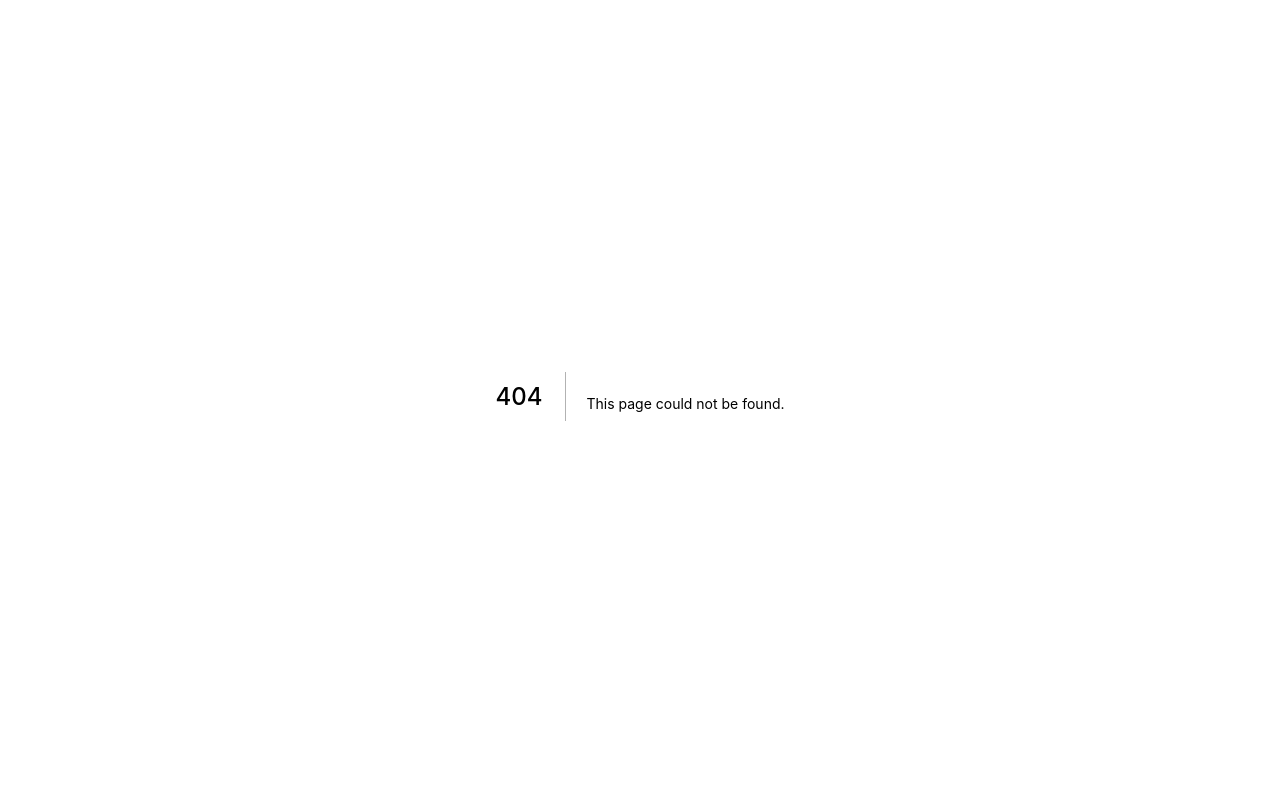
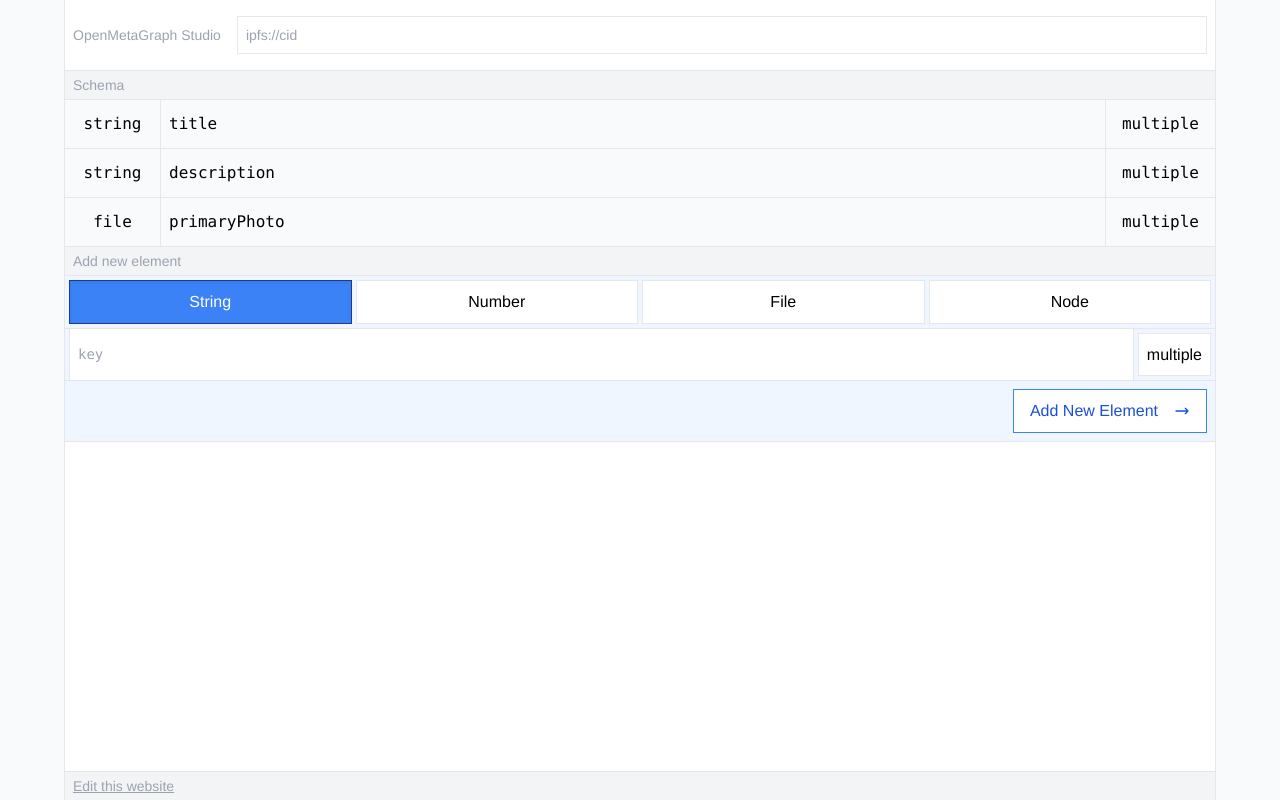
Before and after one commit to rebase-foundation/openmetagraph, a Next.js app in the folder apps/web/: page /studio in a window 1280 px wide. Before the commit this address had no page. Built offline with nearby package versions, Linux system fonts and the light colour scheme.

Commit message:
add a distraction

```diff
--- a/apps/web/package.json
+++ b/apps/web/package.json
@@ -9,8 +9,11 @@
     "lint": "next lint"
   },
   "dependencies": {
+    "@headlessui/react": "^1.5.0",
+    "classnames": "^2.3.1",
     "cors": "^2.8.5",
     "express-graphql": "0.12.0",
+    "formik": "^2.2.9",
     "graphql": "^16.2.0",
     "ipfs-http-client": "^55.0.0",
     "next": "12.1.0",
--- a/apps/web/pages/index.tsx
+++ b/apps/web/pages/index.tsx
@@ -53,7 +53,9 @@ export default function Web() {
               OpenMetaGraph gateway
             </a>
             , or use{" "}
-            <a href="https://openmetagraph.com/api/graphql">a public one.</a>
+            <a href="https://www.openmetagraph.com/api/graphql">
+              a public one.
+            </a>
           </p>
 
           <pre className="text-sm">
--- /dev/null
+++ b/apps/web/pages/studio.tsx
@@ -0,0 +1,257 @@
+import cn from "classnames";
+import { useState } from "react";
+
+interface StringSchemaElement {
+  object: "string";
+  multiple: boolean;
+  key: string;
+}
+
+interface FileSchemaElement {
+  object: "file";
+  multiple: boolean;
+  types: string[];
+  key: string;
+}
+
+interface NumberSchemaElement {
+  object: "number";
+  multiple: boolean;
+  key: string;
+}
+
+interface NodeSchemaElement {
+  object: "node";
+  multiple: boolean;
+  schema: string;
+  key: string;
+}
+
+type SchemaElement =
+  | FileSchemaElement
+  | StringSchemaElement
+  | NumberSchemaElement
+  | NodeSchemaElement;
+
+type Schema = {
+  elements: {
+    [key: string]: SchemaElement;
+  };
+};
+
+export default function Web() {
+  const [schema, setSchema] = useState<SchemaElement[]>([
+    {
+      key: "title",
+      object: "string",
+      multiple: false,
+    },
+    {
+      key: "description",
+      object: "string",
+      multiple: false,
+    },
+    {
+      key: "primaryPhoto",
+      object: "file",
+      multiple: false,
+      types: ["image/png"],
+    },
+  ]);
+  const [next, setNext] = useState<Partial<SchemaElement>>({
+    object: "string",
+  });
+
+  const elements = schema.map((el) => {
+    return (
+      <div className="flex items-center border-b flex-row w-full h-full font-mono">
+        <div className="px-2 border-r justify-center w-24 bg-gray-50 flex items-center h-12">
+          {el.object}
+        </div>
+        <div className="bg-gray-50 flex flex-1 items-center p-2 border-r h-12">
+          {el.key}
+        </div>
+
+        <div
+          className={cn({
+            "bg-gray-50 flex h-12 items-center px-4": true,
+          })}
+        >
+          multiple
+        </div>
+      </div>
+    );
+  });
+
+  return (
+    <div className="bg-gray-50 flex w-full">
+      <div className="flex flex-col bg-white w-full h-full max-w-6xl mx-auto border-l border-r">
+        <div className="px-2 py-4 border-b items-center flex text-sm  text-gray-400">
+          <div className="mr-4">OpenMetaGraph Studio</div>
+          <input
+            placeholder="ipfs://cid"
+            className="flex border bg-white p-2 flex-1"
+          />
+        </div>
+
+        <div className="px-2 py-1 border-b flex justify-between text-sm bg-gray-100 text-gray-400">
+          <div>Schema</div>
+        </div>
+
+        <div className="flex flex-col">
+          {elements}
+
+          <div className="px-2 py-1 border-b text-sm bg-gray-100  text-gray-400">
+            <div>Add new element</div>
+          </div>
+
+          <div className="p-1 bg-blue-50">
+            <div className="flex flex-row justify-between gap-1">
+              <button
+                className={cn({
+                  "border hover:opacity-70 px-4 py-2 flex-1": true,
+                  "bg-blue-500 text-white border-blue-900 shadow-inner":
+                    next.object === "string",
+                  "bg-white": next.object !== "string",
+                })}
+                onClick={() => setNext((p) => ({ ...p, object: "string" }))}
+              >
+                String
+              </button>
+              <button
+                className={cn({
+                  "border hover:opacity-70 px-4 py-2 flex-1": true,
+                  "bg-blue-500 text-white border-blue-900 shadow-inner":
+                    next.object === "number",
+                  "bg-white": next.object !== "number",
+                })}
+                onClick={() => setNext((p) => ({ ...p, object: "number" }))}
+              >
+                Number
+              </button>
+              <button
+                className={cn({
+                  "border hover:opacity-70 px-4 py-2 flex-1": true,
+                  "bg-blue-500 text-white border-blue-900 shadow-inner":
+                    next.object === "file",
+                  "bg-white": next.object !== "file",
+                })}
+                onClick={() => setNext((p) => ({ ...p, object: "file" }))}
+              >
+                File
+              </button>
+              <button
+                className={cn({
+                  "border hover:opacity-70 px-4 py-2 flex-1": true,
+                  "bg-blue-500 text-white border-blue-900 shadow-inner":
+                    next.object === "node",
+                  "bg-white": next.object !== "node",
+                })}
+                onClick={() => setNext((p) => ({ ...p, object: "node" }))}
+              >
+                Node
+              </button>
+            </div>
+          </div>
+
+          <div className="border-t flex border-b w-full bg-blue-50">
+            <input
+              placeholder="key"
+              className={cn({
+                "border-r ml-1 border-l px-2 py-2 flex font-mono text-sm": true,
+                "flex-1": next.object !== "file" && next.object !== "node",
+                "flex-2": next.object === "file",
+              })}
+              value={next.key}
+              onChange={(e) =>
+                setNext((p) => ({
+                  ...p,
+                  key: e.target.value.replace(" ", "_"),
+                }))
+              }
+            />
+
+            {next.object === "file" && (
+              <input
+                placeholder={`["images/png", "images/gif"]`}
+                className="border-r px-2 py-2 flex flex-1 font-mono text-sm"
+                value={next.types}
+                onChange={(e) =>
+                  setNext((p) => ({
+                    ...p,
+                    key: e.target.value.replace(" ", "_"),
+                  }))
+                }
+              />
+            )}
+            {next.object === "node" && (
+              <div className="flex items-center flex-1 pl-2 border-r bg-white ">
+                <div className="text-sm font-mono">{`ipfs://`}</div>
+                <input
+                  placeholder={`cid`}
+                  className="h-full flex flex-1 font-mono text-sm"
+                  value={next.schema}
+                  onChange={(e) =>
+                    setNext((p) => ({
+                      ...p,
+                      schema: e.target.value
+                        .replace(" ", "_")
+                        .replace("https://openmetagraph.com/sudio/", "")
+                        .replace("localhost:3000/studio/", "")
+                        .replace("openmetagraph.com/studio/", "")
+                        .replace("ipfs://", ""),
+                    }))
+                  }
+                />
+              </div>
+            )}
+            <div className="p-1 bg-blue-50 ">
+              <button
+                placeholder="key"
+                className={cn({
+                  "border px-2 py-2 flex flex-1 text-center ": true,
+                  "bg-white": !next.multiple,
+                  "bg-blue-500 text-white border-blue-900 shadow-inner":
+                    !!next.multiple,
+                })}
+                onClick={() =>
+                  setNext((p) => ({ ...p, multiple: !p.multiple }))
+                }
+              >
+                multiple
+              </button>
+            </div>
+          </div>
+          <div className="px-2 py-2 bg-blue-50 border-b flex justify-end">
+            <button className="border flex items-center bg-white px-4 py-2 border-blue-500 text-blue-700">
+              Add New Element{" "}
+              <svg
+                xmlns="http://www.w3.org/2000/svg"
+                className="h-4 w-4 ml-4"
+                fill="none"
+                viewBox="0 0 24 24"
+                stroke="currentColor"
+                strokeWidth={2}
+              >
+                <path
+                  strokeLinecap="round"
+                  strokeLinejoin="round"
+                  d="M17 8l4 4m0 0l-4 4m4-4H3"
+                />
+              </svg>
+            </button>
+          </div>
+        </div>
+        <div className="flex-1"></div>
+        <div className="px-2 py-1 flex justify-between text-sm bg-gray-100 text-gray-400 border-t">
+          <a
+            className="underline"
+            href="https://github.com/rebase-foundation/openmetagraph"
+          >
+            Edit this website
+          </a>
+        </div>
+      </div>
+    </div>
+  );
+}
--- a/apps/web/styles/globals.css
+++ b/apps/web/styles/globals.css
@@ -16,6 +16,9 @@ body,
   font: 16px/1.6 "Helvetica";
   padding: 0;
   margin: 0;
+  display: flex;
+  height: 100%;
+  width: 100%;
 }
 
 h1 {
```
Also changed, not shown: 1 other file (tests, documents, lock files or other folders).
